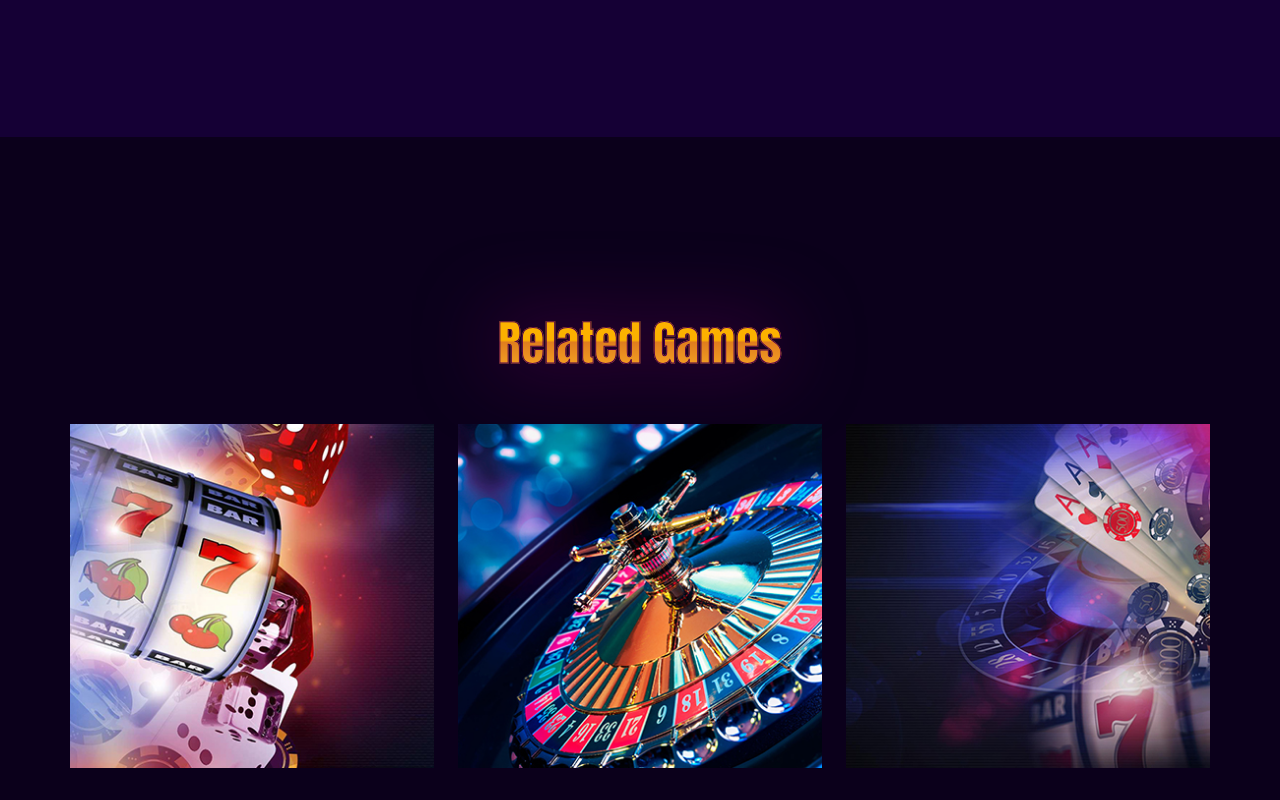
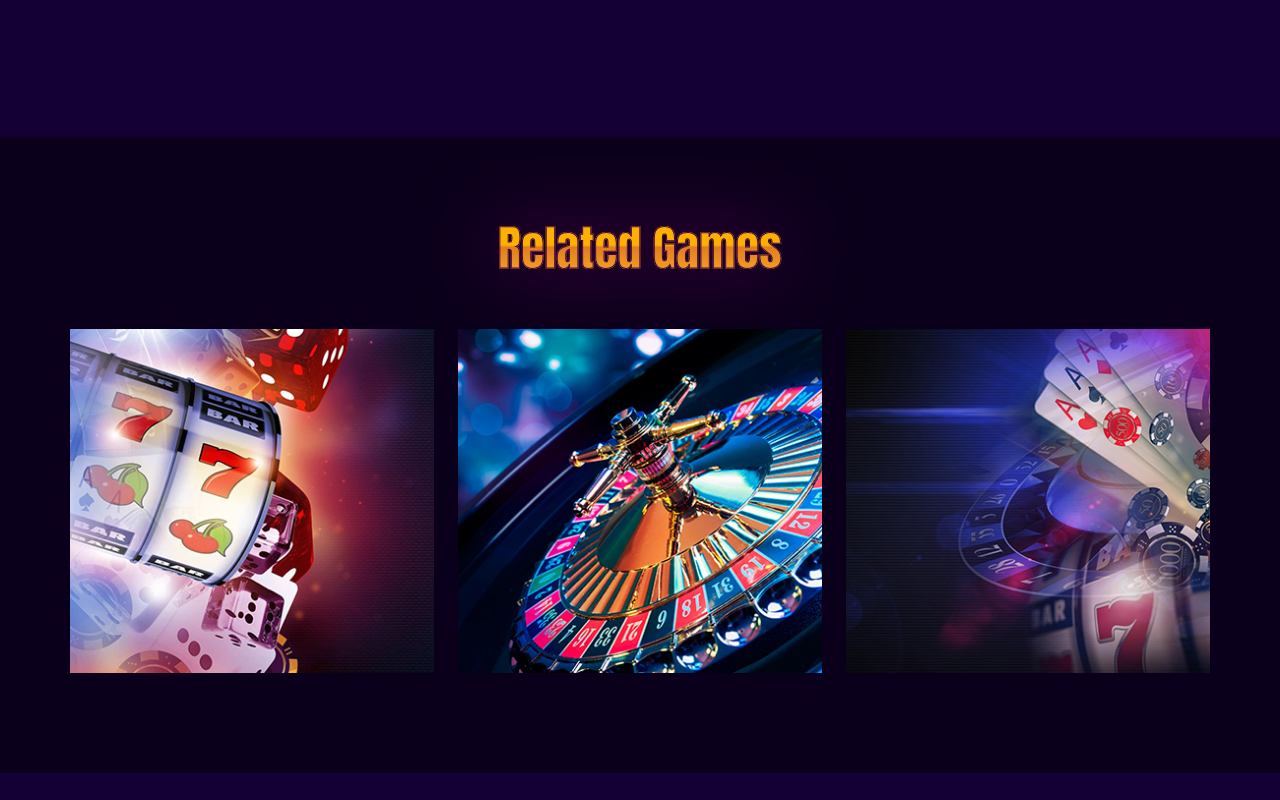
Before and after one commit to MD-Nabil-Ahmed/Jackpot, a plain HTML site: page index.html in a window 1280 px wide. Shown: the part 760-1560 px from the top of the page. Drawn offline with nearby package versions, Linux system fonts and the light colour scheme.

Commit message:
padding change

```diff
--- a/css/index.css
+++ b/css/index.css
@@ -1,5 +1,6 @@
 @import url("https://fonts.googleapis.com/css2?family=Nunito:wght@200;300;400;500;600;700;800;900&display=swap");
 @import url("https://fonts.googleapis.com/css2?family=Anton&display=swap");
+
 /*==============================================================================================
                                             common css start
 ===============================================================================================*/
@@ -270,7 +271,7 @@ li {
                                                 game part start
 ===========================================================================================================*/
 #game {
-  padding: 170px 0 100px;
+  padding: 75px 0 100px !important;
   background: #0b001b;
 }
 
@@ -685,6 +686,7 @@ li {
   form {
     left: 0;
   }
+
   to {
     left: 90%;
   }
@@ -694,6 +696,7 @@ li {
   form {
     left: 0;
   }
+
   to {
     left: 90%;
   }
@@ -766,7 +769,7 @@ li {
   padding: 0;
 }
 
-#tournament .tour_head_1 .btn-check:focus + .btn,
+#tournament .tour_head_1 .btn-check:focus+.btn,
 #tournament .tour_head_1 .btn:focus {
   outline: 0;
   -webkit-box-shadow: 0 0 0 0 #000 !important;
@@ -822,6 +825,7 @@ li {
   form {
     left: 0;
   }
+
   to {
     left: 90%;
   }
@@ -1103,6 +1107,7 @@ li {
   form {
     left: 0;
   }
+
   to {
     left: 90%;
   }
```
Also changed, not shown: css/responsive.css (+29 -1 lines). Lines whose indentation alone changed are shown as unchanged.
